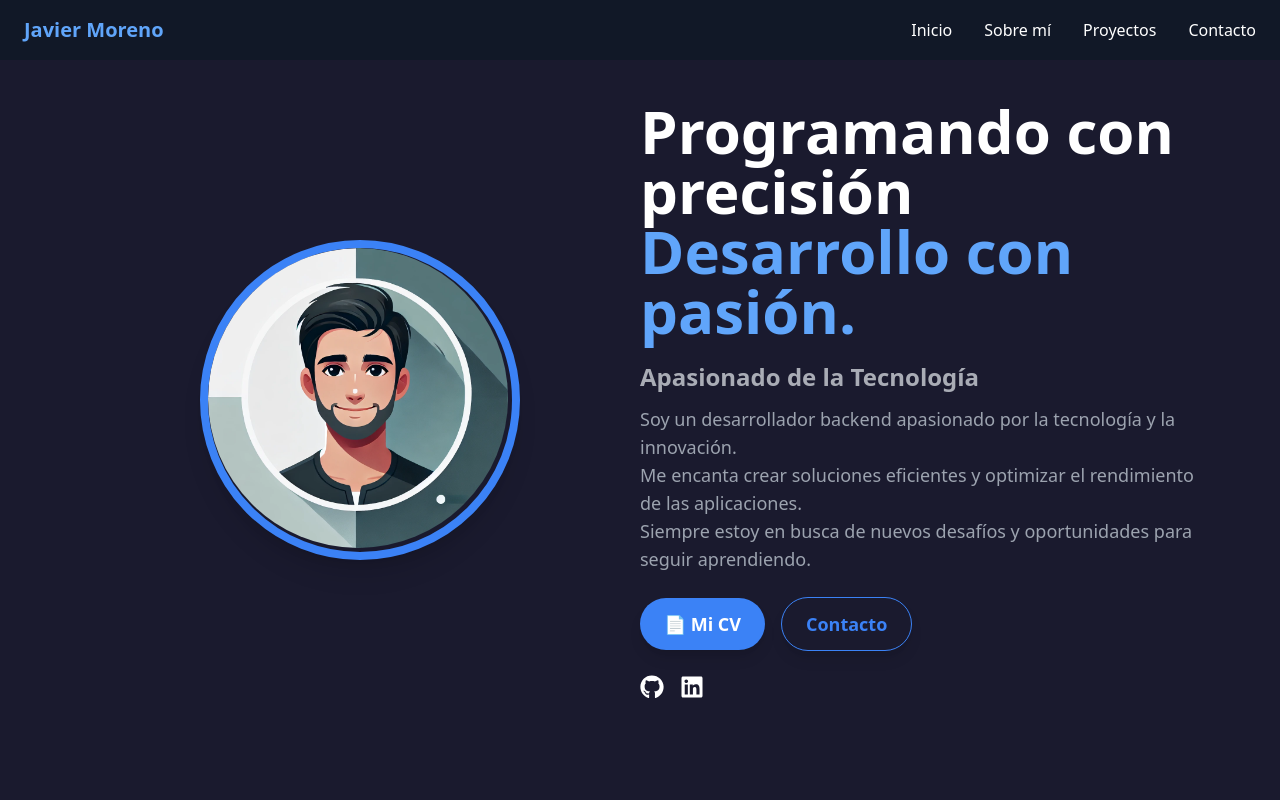
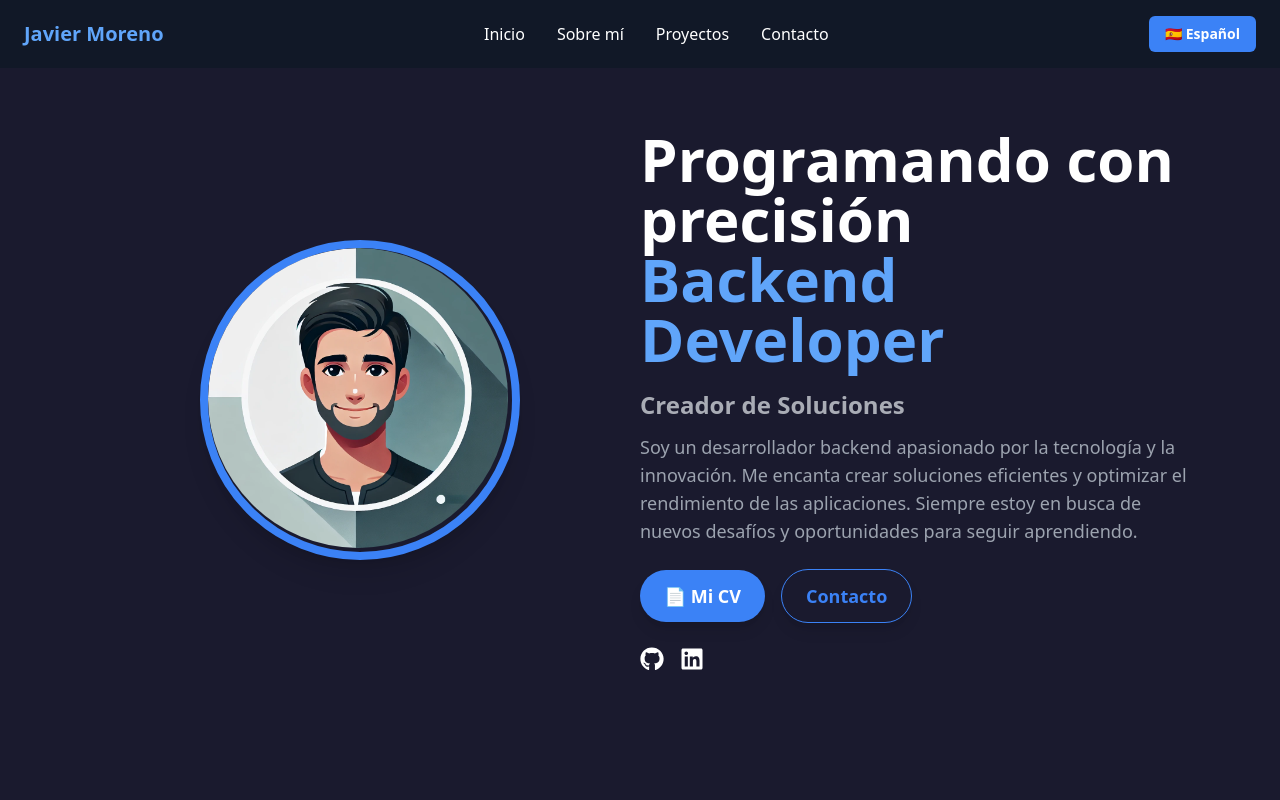
Before and after one commit to JMorenoPicon/portfolio, a Next.js app in the folder portfolio-cv/: page / in a window 1280 px wide. Shown: the top 800 px of the page. Built offline with nearby package versions, Linux system fonts and the light colour scheme.

Commit message:
navbar, footer, hero and about translated

```diff
--- a/portfolio-cv/package.json
+++ b/portfolio-cv/package.json
@@ -11,6 +11,7 @@
   "dependencies": {
     "framer-motion": "^12.0.6",
     "next": "15.1.6",
+    "next-intl": "^3.26.3",
     "react": "^19.0.0",
     "react-dom": "^19.0.0",
     "react-icons": "^5.4.0"
--- a/portfolio-cv/src/components/layout/Footer.tsx
+++ b/portfolio-cv/src/components/layout/Footer.tsx
@@ -1,9 +1,13 @@
+import { useLocale } from "@/context/LocaleContext";
+
 export default function Footer() {
+  const { translations } = useLocale();
+
   return (
     <footer className="w-full flex justify-center mt-16">
       <div className="container text-center py-4 bg-gray-900 text-white text-sm">
-        <p>&copy; 2025 | Desarrollado por Javier Moreno Picón</p>
-        <p className="text-gray-400">Todos los derechos reservados.</p>
+        <p>&copy; 2025 | {translations.footer.developedBy} Javier Moreno Picón</p>
+        <p className="text-gray-400">{translations.footer.rightsReserved}</p>
       </div>
     </footer>
   );
--- a/portfolio-cv/src/components/layout/Navbar.tsx
+++ b/portfolio-cv/src/components/layout/Navbar.tsx
@@ -2,9 +2,11 @@ import { useState } from "react";
 import Link from "next/link";
 import { motion } from "framer-motion";
 import { FaBars, FaTimes } from "react-icons/fa";
+import { useLocale } from "@/context/LocaleContext";
 
 export default function Navbar() {
   const [menuOpen, setMenuOpen] = useState(false);
+  const { translations, switchLocale, locale } = useLocale();
 
   return (
     <nav className="w-full fixed top-0 left-0 bg-gray-900 text-white py-4 px-6 flex justify-between items-center z-50">
@@ -26,21 +28,44 @@ export default function Navbar() {
             transition={{ duration: 0.3 }}
             className="absolute top-full right-0 bg-gray-800 text-white shadow-lg rounded-md py-3 px-6 w-48 flex flex-col space-y-3"
           >
-            <Link href="/" className="block hover:text-blue-400" onClick={() => setMenuOpen(false)}>Inicio</Link>
-            <Link href="/about" className="block hover:text-blue-400" onClick={() => setMenuOpen(false)}>Sobre mí</Link>
-            <Link href="/projects" className="block hover:text-blue-400" onClick={() => setMenuOpen(false)}>Proyectos</Link>
-            <Link href="/contact" className="block hover:text-blue-400" onClick={() => setMenuOpen(false)}>Contacto</Link>
+            <Link href="/" className="block hover:text-blue-400" onClick={() => setMenuOpen(false)}>
+              {translations.navbar.home}
+            </Link>
+            <Link href="/about" className="block hover:text-blue-400" onClick={() => setMenuOpen(false)}>
+              {translations.navbar.about}
+            </Link>
+            <Link href="/projects" className="block hover:text-blue-400" onClick={() => setMenuOpen(false)}>
+              {translations.navbar.projects}
+            </Link>
+            <Link href="/contact" className="block hover:text-blue-400" onClick={() => setMenuOpen(false)}>
+              {translations.navbar.contact}
+            </Link>
+            {/* Botón de cambio de idioma */}
+            <button
+              onClick={switchLocale}
+              className="mt-3 px-4 py-2 bg-blue-500 text-white rounded-md text-sm font-semibold hover:bg-blue-600 transition"
+            >
+              {locale === "es" ? "🇪🇸 Español" : "🇬🇧 English"}
+            </button>
           </motion.div>
         )}
       </div>
 
       {/* Links de navegación (Desktop) */}
       <ul className="hidden md:flex space-x-8">
-        <li><Link href="/" className="hover:text-blue-400">Inicio</Link></li>
-        <li><Link href="/about" className="hover:text-blue-400">Sobre mí</Link></li>
-        <li><Link href="/projects" className="hover:text-blue-400">Proyectos</Link></li>
-        <li><Link href="/contact" className="hover:text-blue-400">Contacto</Link></li>
+        <li><Link href="/" className="hover:text-blue-400">{translations.navbar.home}</Link></li>
+        <li><Link href="/about" className="hover:text-blue-400">{translations.navbar.about}</Link></li>
+        <li><Link href="/projects" className="hover:text-blue-400">{translations.navbar.projects}</Link></li>
+        <li><Link href="/contact" className="hover:text-blue-400">{translations.navbar.contact}</Link></li>
       </ul>
+
+      {/* Botón de cambio de idioma en versión desktop */}
+      <button
+        onClick={switchLocale}
+        className="hidden md:block px-4 py-2 bg-blue-500 text-white rounded-md text-sm font-semibold hover:bg-blue-600 transition"
+      >
+        {locale === "es" ? "🇪🇸 Español" : "🇬🇧 English"}
+      </button>
     </nav>
   );
 }
--- a/portfolio-cv/src/components/sections/About.tsx
+++ b/portfolio-cv/src/components/sections/About.tsx
@@ -2,6 +2,7 @@ import Image from "next/image";
 import { motion } from "framer-motion";
 import { FaNodeJs, FaDocker, FaGit, FaJs, FaJava, FaHtml5, FaCss3Alt } from "react-icons/fa";
 import { SiMongodb, SiExpress, SiNestjs, SiTypescript, SiPostman, SiEclipseide, SiMysql, SiAngular, SiFigma } from "react-icons/si";
+import { useLocale } from "@/context/LocaleContext"; // Importa el contexto de traducción
 
 const skills = [
   // 🟢 Backend
@@ -30,6 +31,8 @@ const skills = [
 ];
 
 export default function About() {
+  const { translations } = useLocale(); // Obtiene las traducciones según el idioma
+
   return (
     <section className="bg-darkBlue text-white py-20 px-6 md:px-20">
       {/* Contenedor principal */}
@@ -44,7 +47,7 @@ export default function About() {
         >
           <Image
             src="/mi-foto.jpg"
-            alt="Javier Moreno"
+            alt={translations.hero.avatarAlt}
             width={300}
             height={300}
             className="rounded-full"
@@ -58,9 +61,9 @@ export default function About() {
           animate={{ opacity: 1, x: 0 }}
           transition={{ duration: 1 }}
         >
-          <h2 className="text-4xl md:text-5xl font-extrabold">Sobre mí</h2>
+          <h2 className="text-4xl md:text-5xl font-extrabold">{translations.about.title}</h2>
           <p className="mt-4 text-lg text-gray-300 leading-relaxed">
-          He desarrollado mis capacidades y hablidades durante mis estudios en Desarrollo de aplicaciones Web, además de haber tenido el placer de trabajar durante estos estudios en Giesecker+Devrient, empresa la cual me ha permitido crecer como profesional, aprendiendo tecnologías y lenguajes de forma paralela y otorgandome experiencia en el sector.<br />
+            {translations.about.description}
           </p>
         </motion.div>
       </div>
@@ -73,7 +76,7 @@ export default function About() {
           animate={{ opacity: 1, y: 0 }}
           transition={{ duration: 1 }}
         >
-          Mis Habilidades
+          {translations.skills.title}
         </motion.h2>
 
         {/* Grid de Skills con React Icons */}
--- a/portfolio-cv/src/components/sections/Hero.tsx
+++ b/portfolio-cv/src/components/sections/Hero.tsx
@@ -2,25 +2,23 @@ import { motion } from "framer-motion";
 import { useEffect, useState } from "react";
 import Image from "next/image";
 import { FaGithub, FaLinkedin } from "react-icons/fa";
-
-const roles = [
-  "Backend Developer",
-  "Frontend Developer",
-  "Apasionado de la Tecnología",
-  "Creador de Soluciones",
-  "Desarrollador Web"
-];
+import { useLocale } from "@/context/LocaleContext";
 
 export default function Hero() {
+  const { translations } = useLocale(); // Obtiene las traducciones actuales
+  const roles = translations.hero.subtitle; // Obtiene los roles según el idioma seleccionado
+
   const [index, setIndex] = useState(0);
 
   useEffect(() => {
+    if (!roles || roles.length === 0) return; // Previene el error si roles está vacío
+
     const interval = setInterval(() => {
       setIndex((prevIndex) => (prevIndex + 1) % roles.length);
     }, 2500);
 
     return () => clearInterval(interval);
-  }, []);
+  }, [roles]);
 
   return (
     <section className="min-h-screen pt-20 md:pt-24 pb-20 md:pb-24 flex flex-col md:flex-row justify-center items-center px-6 md:px-20 bg-darkBlue">
@@ -50,9 +48,9 @@ export default function Hero() {
           animate={{ opacity: 1, y: 0 }}
           transition={{ duration: 1 }}
         >
-          Programando con precisión
+          {translations.hero.title}
           <br />
-          <span className="text-blue-400">Desarrollo con pasión.</span>
+          <span className="text-blue-400">{translations.hero.subtitle[0]}</span>
         </motion.h1>
 
         {/* Animación de cambio de roles */}
@@ -64,7 +62,7 @@ export default function Hero() {
           exit={{ opacity: 0, y: -20 }}
           transition={{ duration: 0.8 }}
         >
-          {roles[index]}
+          {roles?.[index] ?? "Loading..."}
         </motion.p>
 
         {/* Descripción Personal */}
@@ -74,9 +72,7 @@ export default function Hero() {
           animate={{ opacity: 1, y: 0 }}
           transition={{ delay: 0.5, duration: 0.8 }}
         >
-          Soy un desarrollador backend apasionado por la tecnología y la innovación.<br />
-          Me encanta crear soluciones eficientes y optimizar el rendimiento de las aplicaciones.<br />
-          Siempre estoy en busca de nuevos desafíos y oportunidades para seguir aprendiendo.
+          {translations.about.description}
         </motion.p>
 
         {/* Botones */}
@@ -89,7 +85,7 @@ export default function Hero() {
             animate={{ opacity: 1, scale: 1 }}
             transition={{ delay: 1, duration: 0.5 }}
           >
-            📄 Mi CV
+            📄 {translations.hero.buttonCv}
           </motion.a>
 
           <motion.a
@@ -99,7 +95,7 @@ export default function Hero() {
             animate={{ opacity: 1, scale: 1 }}
             transition={{ delay: 1.2, duration: 0.5 }}
           >
-            Contacto
+            {translations.hero.buttonContact}
           </motion.a>
         </div>
 
--- /dev/null
+++ b/portfolio-cv/src/context/LocaleContext.tsx
@@ -0,0 +1,191 @@
+import { createContext, useContext, useState, useEffect, ReactNode } from "react";
+
+type Locale = "es" | "en";
+
+interface Translations {
+  navbar: {
+    home: string;
+    about: string;
+    projects: string;
+    contact: string;
+  };
+  hero: {
+    title: string;
+    subtitle: string[];
+    buttonCv: string;
+    buttonContact: string;
+    avatarAlt: string;
+  };
+  about: {
+    title: string;
+    description: string;
+  };
+  skills: {
+    title: string;
+  };
+  experience: {
+    title: string;
+  };
+  education: {
+    title: string;
+  };
+  projects: {
+    title: string;
+    githubButton: string;
+  };
+  contact: {
+    title: string;
+    email: string;
+    phone: string;
+  };
+  footer: {
+    developedBy: string;
+    rightsReserved: string;
+  };
+}
+
+interface LocaleContextType {
+  locale: Locale;
+  translations: Translations;
+  switchLocale: () => void;
+}
+
+const translationsData: Record<Locale, Translations> = {
+  es: {
+    navbar: {
+      home: "Inicio",
+      about: "Sobre mí",
+      projects: "Proyectos",
+      contact: "Contacto",
+    },
+    hero: {
+      title: "Programando con precisión",
+      subtitle: [
+        "Backend Developer",
+        "Apasionado de la Tecnología",
+        "Creador de Soluciones",
+        "Desarrollador Web",
+      ],
+      buttonCv: "Mi CV",
+      buttonContact: "Contacto",
+      avatarAlt: "Avatar de Javier",
+    },
+    about: {
+      title: "Sobre mí",
+      description:
+        "Soy un desarrollador backend apasionado por la tecnología y la innovación. Me encanta crear soluciones eficientes y optimizar el rendimiento de las aplicaciones. Siempre estoy en busca de nuevos desafíos y oportunidades para seguir aprendiendo.",
+    },
+    skills: {
+      title: "Habilidades",
+    },
+    experience: {
+      title: "Experiencia Profesional",
+    },
+    education: {
+      title: "Educación",
+    },
+    projects: {
+      title: "Proyectos Destacados",
+      githubButton: "Ver en GitHub",
+    },
+    contact: {
+      title: "Contacto",
+      email: "Correo Electrónico",
+      phone: "Teléfono",
+    },
+    footer: {
+      developedBy: "Desarrollado por",
+      rightsReserved: "Todos los derechos reservados.",
+    },
+  },
+  en: {
+    navbar: {
+      home: "Home",
+      about: "About",
+      projects: "Projects",
+      contact: "Contact",
+    },
+    hero: {
+      title: "Coding with Precision",
+      subtitle: [
+        "Backend Developer",
+        "Technology Enthusiast",
+        "Solution Creator",
+        "Web Developer",
+      ],
+      buttonCv: "My Resume",
+      buttonContact: "Contact",
+      avatarAlt: "Javier's Avatar",
+    },
+    about: {
+      title: "About Me",
+      description:
+        "I am a backend developer passionate about technology and innovation. I love creating efficient solutions and optimizing application performance. I am always looking for new challenges and opportunities to continue learning.",
+    },
+    skills: {
+      title: "Skills",
+    },
+    experience: {
+      title: "Professional Experience",
+    },
+    education: {
+      title: "Education",
+    },
+    projects: {
+      title: "Featured Projects",
+      githubButton: "View on GitHub",
+    },
+    contact: {
+      title: "Contact",
+      email: "Email",
+      phone: "Phone",
+    },
+    footer: {
+      developedBy: "Developed by",
+      rightsReserved: "All rights reserved.",
+    },
+  },
+};
+
+const LocaleContext = createContext<LocaleContextType | undefined>(undefined);
+
+export function LocaleProvider({ children }: { children: ReactNode }) {
+  const [locale, setLocale] = useState<Locale>("es");
+
+  // Cargar idioma guardado en localStorage
+  useEffect(() => {
+    const storedLocale = localStorage.getItem("locale") as Locale | null;
+    if (storedLocale && (storedLocale === "es" || storedLocale === "en")) {
+      setLocale(storedLocale);
+    }
+  }, []);
+
+  // Cambiar idioma y guardarlo en localStorage
+  const switchLocale = () => {
+    setLocale((prevLocale) => {
+      const newLocale = prevLocale === "es" ? "en" : "es";
+      localStorage.setItem("locale", newLocale);
+      return newLocale;
+    });
+  };
+
+  return (
+    <LocaleContext.Provider
+      value={{
+        locale,
+        translations: translationsData[locale],
+        switchLocale,
+      }}
+    >
+      {children}
+    </LocaleContext.Provider>
+  );
+}
+
+export function useLocale() {
+  const context = useContext(LocaleContext);
+  if (!context) {
+    throw new Error("useLocale must be used within a LocaleProvider");
+  }
+  return context;
+}
--- a/portfolio-cv/src/pages/_app.tsx
+++ b/portfolio-cv/src/pages/_app.tsx
@@ -1,6 +1,11 @@
 import "@/styles/globals.css";
 import type { AppProps } from "next/app";
+import { LocaleProvider } from "../context/LocaleContext";
 
 export default function App({ Component, pageProps }: AppProps) {
-  return <Component {...pageProps} />;
+  return(
+    <LocaleProvider>
+      <Component {...pageProps} />;
+    </LocaleProvider>
+  );
 }
```
Also changed, not shown: portfolio-cv/src/locales/en.json (added, +15 -0 lines), portfolio-cv/src/locales/es.json (added, +15 -0 lines), 1 other file (tests, documents, lock files or other folders).
